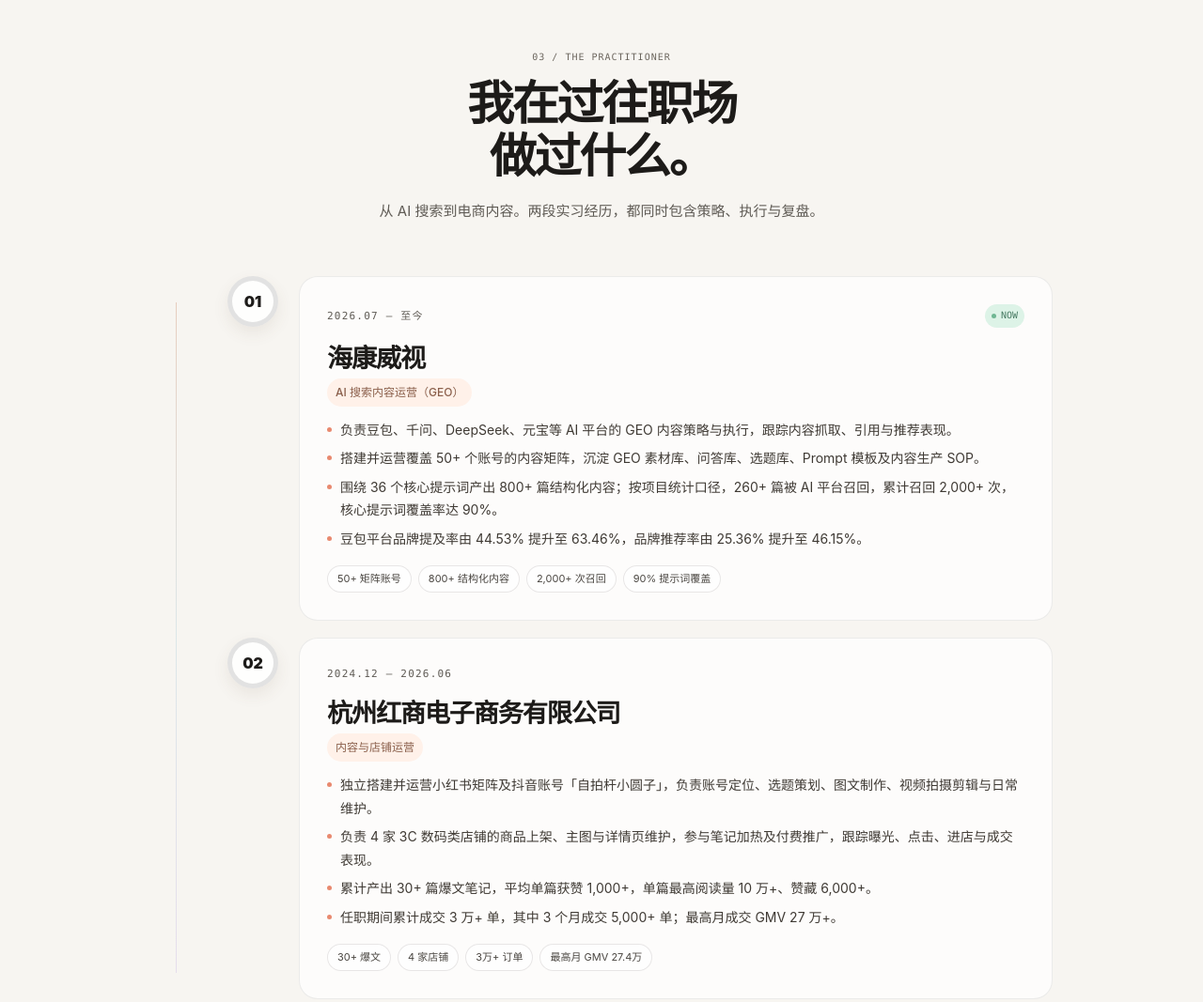
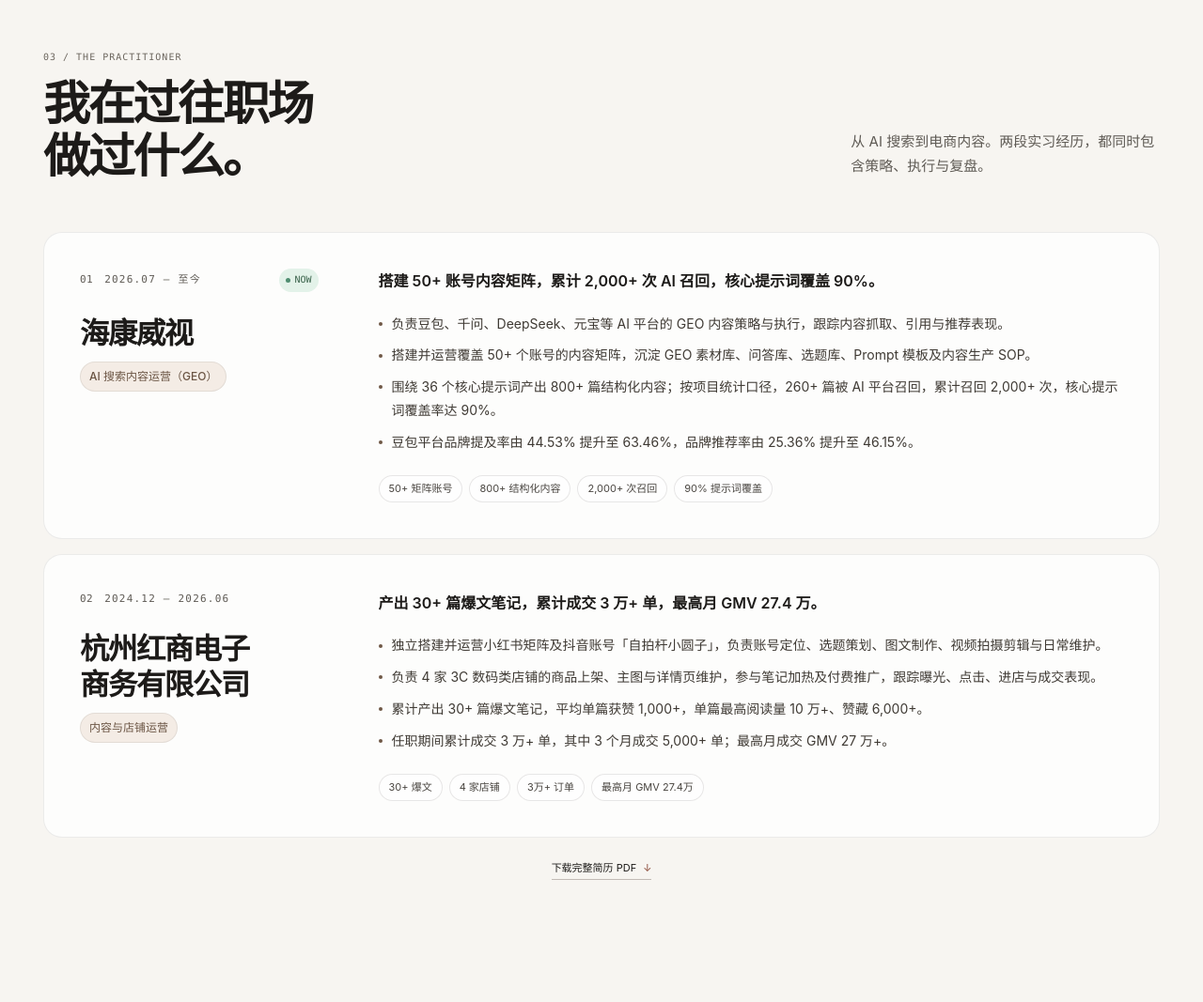
Before and after one commit to feizhong278-ui/personal-web, a plain HTML site: page index.html in a window 1280 px wide. Shown: the part 3980-5047 px from the top of the page at 94% size. Drawn offline with Linux system fonts and the light colour scheme.

Commit message:
Refocus experience section with aligned full-width cards

```diff
--- a/assets/css/pastel.css
+++ b/assets/css/pastel.css
@@ -2505,3 +2505,114 @@ h1, h2, h3, h4 { font-family: var(--display); font-weight: 700 !important; }
   .p-award { padding: 9px 0; }
   .p-awards-figure { margin-top: 18px; }
 }
+
+/* =========================================================
+   EXPERIENCE — full-width alignment and stronger hierarchy
+   ========================================================= */
+.p-exp-head {
+  display: grid;
+  grid-template-columns: minmax(0, 1fr) minmax(300px, 0.42fr);
+  gap: clamp(34px, 6vw, 92px);
+  align-items: end;
+  margin: 0 0 clamp(34px, 4.5vw, 52px);
+}
+.p-exp-head .p-kicker { margin-bottom: 14px; }
+.p-exp-head h2 {
+  margin: 0;
+  font-size: clamp(2.5rem, 3.9vw, 3.55rem);
+  letter-spacing: -0.045em;
+  line-height: 1.12;
+}
+.p-exp-head > p {
+  max-width: 44ch;
+  margin: 0 0 5px;
+  color: var(--p-muted);
+  font-size: 0.9375rem;
+  line-height: 1.75;
+}
+.p-exp-list { display: flex; flex-direction: column; gap: 16px; }
+.p-exp-card {
+  display: grid;
+  grid-template-columns: minmax(235px, 0.32fr) minmax(0, 1fr);
+  gap: clamp(28px, 5vw, 74px);
+  align-items: start;
+  padding: clamp(26px, 3.6vw, 38px);
+  border: 1px solid rgba(29, 27, 25, 0.08);
+  border-radius: 20px;
+  background: rgba(255, 255, 255, 0.74);
+  box-shadow: none;
+}
+.p-exp-meta { min-width: 0; }
+.p-exp-meta__top {
+  display: flex;
+  flex-wrap: wrap;
+  align-items: center;
+  gap: 8px 12px;
+  margin-bottom: 26px;
+}
+.p-exp-num {
+  color: var(--p-muted);
+  font-family: var(--mono);
+  font-size: 0.6875rem;
+  letter-spacing: 0.04em;
+}
+.p-exp-meta__top .p-date { margin-right: auto; color: var(--p-muted); font-size: 0.6875rem; }
+.p-exp-meta h3 {
+  margin: 0 0 11px;
+  font-size: clamp(1.75rem, 2.45vw, 2.1rem);
+  line-height: 1.2;
+}
+.p-exp-meta .p-role {
+  margin: 0 0 22px;
+  padding: 5px 9px;
+  border: 1px solid rgba(29, 27, 25, 0.08);
+  border-radius: 999px;
+  color: #6b5544;
+  background: #f4ece5;
+  font-size: 0.75rem;
+}
+.p-exp-body { min-width: 0; }
+.p-exp-impact {
+  max-width: 58ch;
+  margin: 0 0 20px;
+  color: var(--p-ink);
+  font-size: 1rem;
+  font-weight: 600;
+  line-height: 1.65;
+}
+.p-exp-card ul { gap: 9px; margin: 0 0 22px; }
+.p-exp-card li {
+  padding-left: 14px;
+  color: var(--text-body);
+  font-size: 0.875rem;
+  line-height: 1.78;
+}
+.p-exp-card li::before {
+  top: 0.72em;
+  width: 4px;
+  height: 4px;
+  background: var(--p-brown);
+}
+.p-exp-card .p-chip-row { gap: 7px; }
+.p-exp-card .p-chip { background: rgba(255, 255, 255, 0.62); font-size: 0.6875rem; }
+
+@media (max-width: 900px) {
+  .p-exp-head { grid-template-columns: 1fr; gap: 20px; }
+  .p-exp-head > p { margin-bottom: 0; }
+  .p-exp-card { grid-template-columns: 1fr; gap: 22px; padding: 24px 20px; }
+  .p-exp-meta__top { margin-bottom: 15px; }
+  .p-exp-meta h3 { font-size: 1.65rem; }
+  .p-exp-meta .p-role { margin-bottom: 0; }
+  .p-exp-impact { font-size: 0.9375rem; }
+}
+@media (max-width: 700px) {
+  .p-exp-head h2 { font-size: clamp(2.1rem, 9vw, 2.8rem); }
+  .p-exp-card { padding: 22px 18px; }
+  .p-exp-card li { font-size: 0.8125rem; line-height: 1.75; }
+  .p-exp-card .p-chip { font-size: 0.625rem; }
+  .p-exp-impact { font-size: 0.875rem; }
+}
+
+/* Contrast-safe status badge in the experience cards. */
+.p-now-badge { color: #386149; background: #e3f2e9; }
+.p-now-badge i { background: #4f8d70; }
--- a/index.html
+++ b/index.html
@@ -26,10 +26,10 @@
   <link rel="apple-touch-icon" href="assets/img/apple-touch-icon.png">
   <link rel="preload" href="assets/fonts/alibaba-puhuiti-heavy.woff2" as="font" type="font/woff2" crossorigin>
   <link rel="preload" href="assets/fonts/source-han-sans-sc-regular.woff2" as="font" type="font/woff2" crossorigin>
-  <link rel="stylesheet" href="assets/css/site.css?v=20261023f">
-  <link rel="stylesheet" href="assets/css/pastel.css?v=20261023f">
+  <link rel="stylesheet" href="assets/css/site.css?v=20261023h">
+  <link rel="stylesheet" href="assets/css/pastel.css?v=20261023h">
   <script>document.documentElement.classList.add('js');</script>
-  <script src="assets/js/site.js?v=20261023f" defer></script>
+  <script src="assets/js/site.js?v=20261023h" defer></script>
 
 
 </head>
@@ -49,7 +49,7 @@
           <a href="index.html#education" data-nav-section="education">教育背景</a>
       </nav>
       <div class="header-tools">
-        <a class="resume-link" href="assets/docs/zhongfei-resume.pdf?v=20261023f" download>简历.pdf <span aria-hidden="true">↗</span></a>
+        <a class="resume-link" href="assets/docs/zhongfei-resume.pdf?v=20261023h" download>简历.pdf <span aria-hidden="true">↗</span></a>
         <button class="menu-toggle" type="button" aria-expanded="false" aria-controls="mobile-menu" aria-label="打开菜单" data-menu-toggle>
           <span class="menu-toggle__label">菜单</span>
           <span class="menu-toggle__lines" aria-hidden="true"><i></i><i></i></span>
@@ -69,7 +69,7 @@
       </nav>
       <div class="mobile-menu__foot">
         <a href="mailto:zf13732218682@163.com">zf13732218682@163.com</a>
-        <a href="assets/docs/zhongfei-resume.pdf?v=20261023f" download>下载简历 PDF ↓</a>
+        <a href="assets/docs/zhongfei-resume.pdf?v=20261023h" download>下载简历 PDF ↓</a>
         <p>杭州 · 2027 届 · 可接受江浙沪机会</p>
       </div>
     </div>
@@ -92,7 +92,7 @@
             <span class="p-chip">GEO 内容</span><span class="p-chip">小红书 / 抖音</span><span class="p-chip">电商内容运营</span><span class="p-chip">数据分析</span><span class="p-chip">视觉表达</span>
           </div>
           <div class="p-hero__actions">
-            <a class="p-btn p-btn--dark" href="assets/docs/zhongfei-resume.pdf?v=20261023f" download>下载简历 <span>↗</span></a>
+            <a class="p-btn p-btn--dark" href="assets/docs/zhongfei-resume.pdf?v=20261023h" download>下载简历 <span>↗</span></a>
             <a class="p-btn p-btn--ghost" href="#contact">联系我 <span>↓</span></a>
           </div>
         </div>
@@ -287,33 +287,36 @@
 
     <section class="p-section p-experience" id="experience" aria-labelledby="experience-title">
       <div class="container">
-        <div class="p-section-head">
-          <p class="p-kicker">03 / THE PRACTITIONER</p>
-          <h2 id="experience-title">我在过往职场<br>做过什么。</h2>
+        <div class="p-exp-head">
+          <div><p class="p-kicker">03 / THE PRACTITIONER</p><h2 id="experience-title">我在过往职场<br>做过什么。</h2></div>
           <p>从 AI 搜索到电商内容。两段实习经历，都同时包含策略、执行与复盘。</p>
         </div>
-        <div class="p-timeline">
-        <article class="p-exp-item p-exp-item--mint">
-          <div class="p-exp-marker">01</div>
-          <div class="p-exp-card">
-            <div class="p-exp-card__top"><span class="p-date">2026.07 — 至今</span><span class="p-now-badge"><i></i>NOW</span></div>
+        <div class="p-exp-list">
+        <article class="p-exp-card">
+          <div class="p-exp-meta">
+            <div class="p-exp-meta__top"><span class="p-exp-num">01</span><span class="p-date">2026.07 — 至今</span><span class="p-now-badge"><i></i>NOW</span></div>
             <h3>海康威视</h3>
             <p class="p-role">AI 搜索内容运营（GEO）</p>
+          </div>
+          <div class="p-exp-body">
+            <p class="p-exp-impact">搭建 50+ 账号内容矩阵，累计 2,000+ 次 AI 召回，核心提示词覆盖 90%。</p>
             <ul><li>负责豆包、千问、DeepSeek、元宝等 AI 平台的 GEO 内容策略与执行，跟踪内容抓取、引用与推荐表现。</li><li>搭建并运营覆盖 50+ 个账号的内容矩阵，沉淀 GEO 素材库、问答库、选题库、Prompt 模板及内容生产 SOP。</li><li>围绕 36 个核心提示词产出 800+ 篇结构化内容；按项目统计口径，260+ 篇被 AI 平台召回，累计召回 2,000+ 次，核心提示词覆盖率达 90%。</li><li>豆包平台品牌提及率由 44.53% 提升至 63.46%，品牌推荐率由 25.36% 提升至 46.15%。</li></ul>
             <div class="p-chip-row"><span class="p-chip p-chip--soft">50+ 矩阵账号</span><span class="p-chip p-chip--soft">800+ 结构化内容</span><span class="p-chip p-chip--soft">2,000+ 次召回</span><span class="p-chip p-chip--soft">90% 提示词覆盖</span></div>
           </div>
         </article>
-        <article class="p-exp-item p-exp-item--peach">
-          <div class="p-exp-marker">02</div>
-          <div class="p-exp-card">
-            <div class="p-exp-card__top"><span class="p-date">2024.12 — 2026.06</span></div>
+        <article class="p-exp-card">
+          <div class="p-exp-meta">
+            <div class="p-exp-meta__top"><span class="p-exp-num">02</span><span class="p-date">2024.12 — 2026.06</span></div>
             <h3>杭州红商电子商务有限公司</h3>
             <p class="p-role">内容与店铺运营</p>
+          </div>
+          <div class="p-exp-body">
+            <p class="p-exp-impact">产出 30+ 篇爆文笔记，累计成交 3 万+ 单，最高月 GMV 27.4 万。</p>
             <ul><li>独立搭建并运营小红书矩阵及抖音账号「自拍杆小圆子」，负责账号定位、选题策划、图文制作、视频拍摄剪辑与日常维护。</li><li>负责 4 家 3C 数码类店铺的商品上架、主图与详情页维护，参与笔记加热及付费推广，跟踪曝光、点击、进店与成交表现。</li><li>累计产出 30+ 篇爆文笔记，平均单篇获赞 1,000+，单篇最高阅读量 10 万+、赞藏 6,000+。</li><li>任职期间累计成交 3 万+ 单，其中 3 个月成交 5,000+ 单；最高月成交 GMV 27 万+。</li></ul>
             <div class="p-chip-row"><span class="p-chip p-chip--soft">30+ 爆文</span><span class="p-chip p-chip--soft">4 家店铺</span><span class="p-chip p-chip--soft">3万+ 订单</span><span class="p-chip p-chip--soft">最高月 GMV 27.4万</span></div>
           </div>
         </article></div>
-        <div class="p-center-link"><a class="p-inline-link" href="assets/docs/zhongfei-resume.pdf?v=20261023f" download>下载完整简历 PDF <span>↓</span></a></div>
+        <div class="p-center-link"><a class="p-inline-link" href="assets/docs/zhongfei-resume.pdf?v=20261023h" download>下载完整简历 PDF <span>↓</span></a></div>
       </div>
     </section>
 
@@ -385,7 +388,7 @@
           <div class="p-contact-actions">
             <a class="p-btn p-btn--dark" href="mailto:zf13732218682@163.com">zf13732218682@163.com <span>↗</span></a>
             <button class="p-btn p-btn--ghost" type="button" data-copy-email="zf13732218682@163.com"><span class="email-copy__action">复制邮箱</span></button>
-            <a class="p-inline-link" href="assets/docs/zhongfei-resume.pdf?v=20261023f" download>下载简历 PDF <span>↓</span></a>
+            <a class="p-inline-link" href="assets/docs/zhongfei-resume.pdf?v=20261023h" download>下载简历 PDF <span>↓</span></a>
           </div>
           <div class="p-contact-meta"><span><i></i> OPEN TO WORK</span><span>HANGZHOU / CN</span><span>2027</span></div>
         </div>
```
Also changed, not shown: about.html (+7 -7 lines), case-geo.html (+5 -5 lines), case-lazy.html (+5 -5 lines), case-selfie.html (+5 -5 lines), design.html (+5 -5 lines), design/gengong.html (+5 -5 lines), design/harbin.html (+5 -5 lines), design/liangzhu.html (+5 -5 lines), design/lingyin.html (+5 -5 lines), operations.html (+5 -5 lines), 2 other files.
